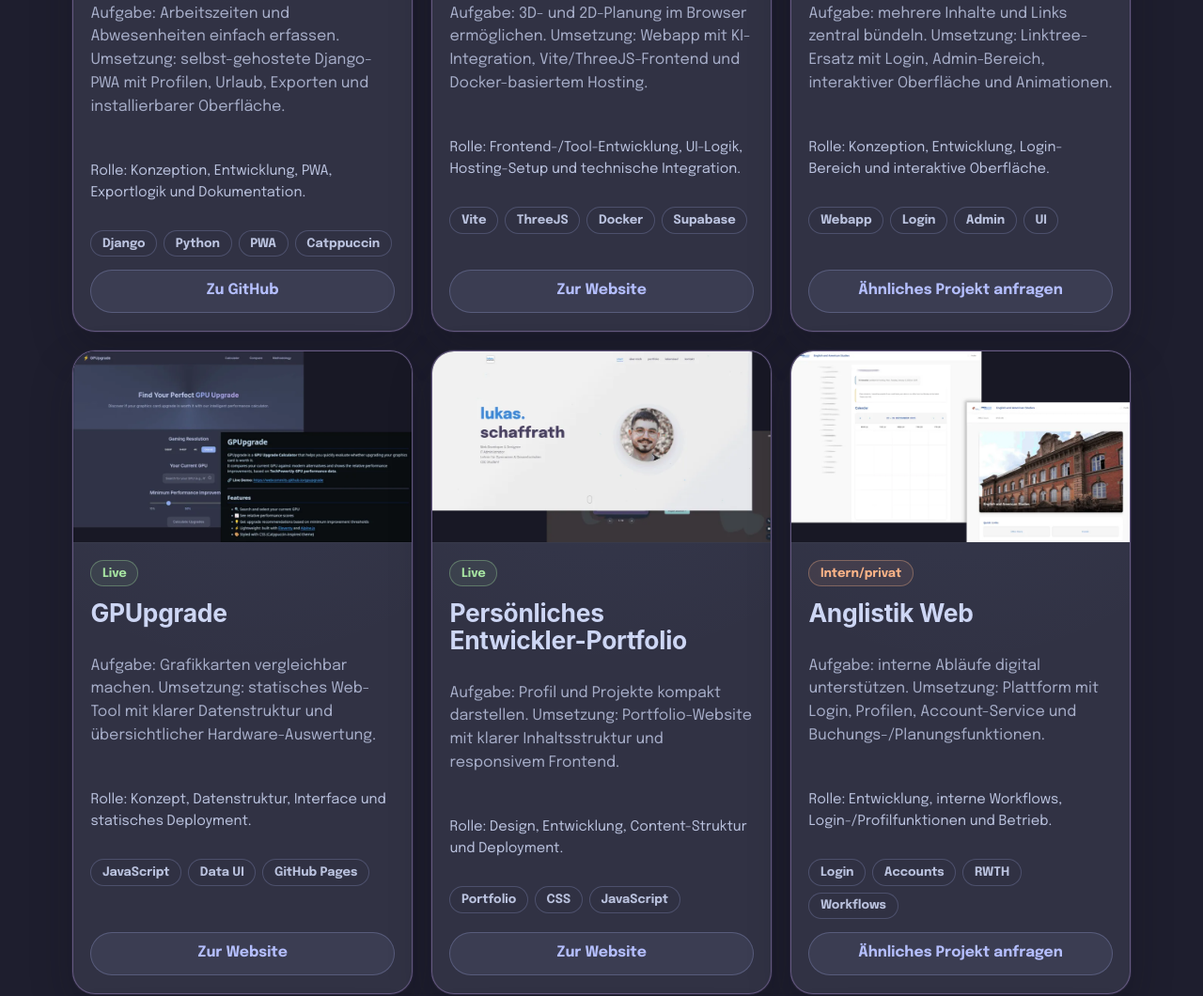
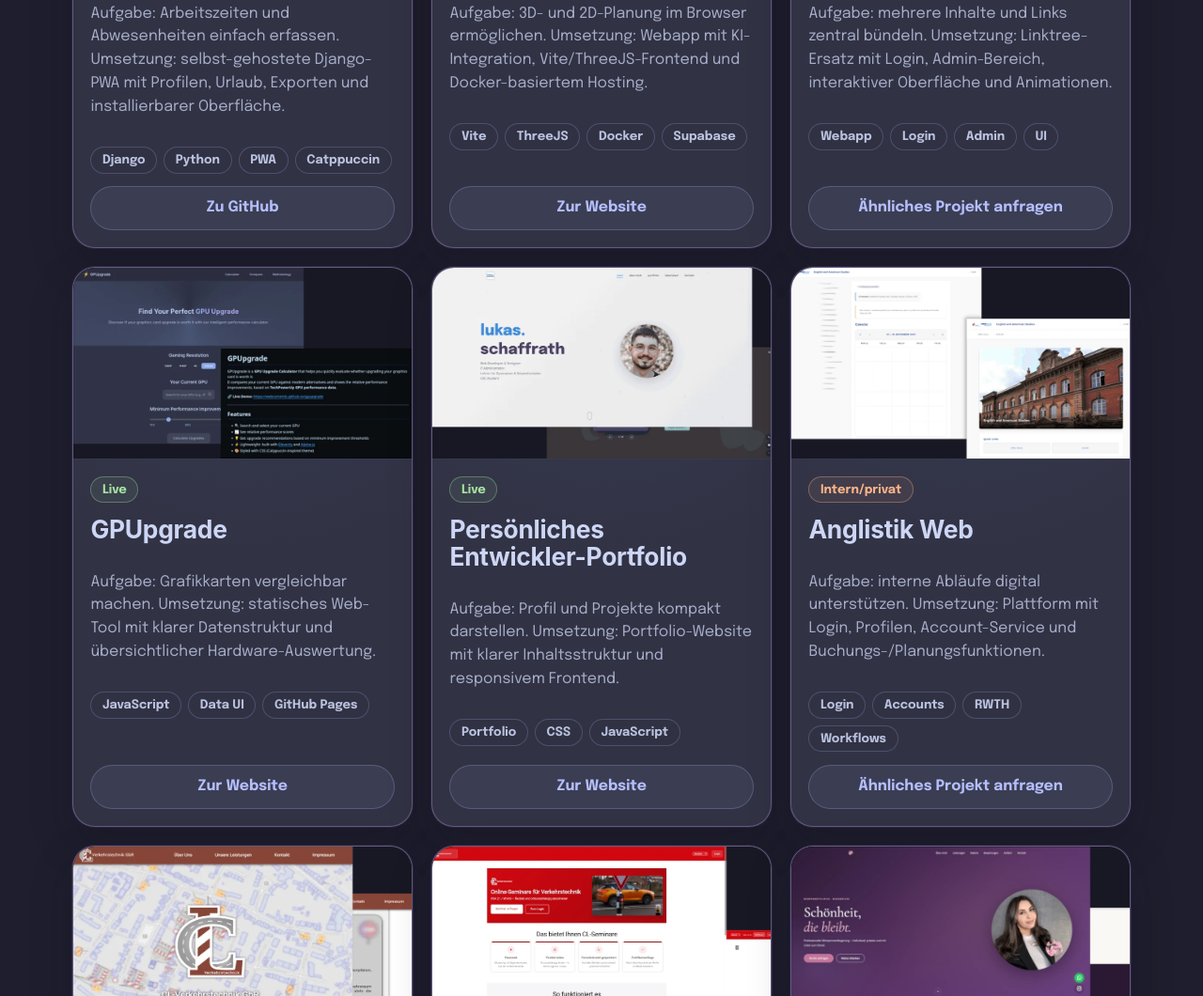
Before and after one commit to webCommits/webcommits-website, an Eleventy site: page src/portfolio.njk in a window 1280 px wide. Shown: the part 828-1888 px from the top of the page at 94% size. Built offline with nearby package versions, Linux system fonts and the light colour scheme; Eleventy itself is replaced by a stand-in of ours; files that its build step writes are made by us from their sources; a web font is replaced by a local one.

Commit message:
Portfolio: Rollen-Zeilen und -Keys entfernen

```diff
--- a/docs/static/style.css
+++ b/docs/static/style.css
@@ -3066,10 +3066,7 @@ nav a {
 .status-badge--internal { color: var(--peach); border-color: rgba(250, 179, 135, 0.35); background: rgba(250, 179, 135, 0.08); }
 .status-badge--source { color: var(--sapphire); border-color: rgba(116, 199, 236, 0.35); background: rgba(116, 199, 236, 0.08); }
 
-.portfolio-role {
-    color: var(--subtext1);
-    font-size: 0.92rem;
-}
+
 
 .steps-grid {
     grid-template-columns: repeat(4, minmax(0, 1fr));
--- a/src/portfolio.njk
+++ b/src/portfolio.njk
@@ -19,7 +19,6 @@
         <div class="badge-row"><span class="status-badge status-badge--source" data-i18n="port.status.opensource">Open Source</span><span class="status-badge status-badge--internal" data-i18n="port.status.selfhosted">Self-hosted</span></div>
         <h2 data-i18n="port.trackable.h3">trackable.</h2>
         <p data-i18n="port.trackable.p">Aufgabe: Arbeitszeiten und Abwesenheiten einfach erfassen. Umsetzung: selbst-gehostete Django-PWA mit Profilen, Urlaub, Exporten und installierbarer Oberfläche.</p>
-        <p class="portfolio-role" data-i18n="port.trackable.role">Rolle: Konzeption, Entwicklung, PWA, Exportlogik und Dokumentation.</p>
         <div class="tag-row"><span>Django</span><span>Python</span><span>PWA</span><span>Catppuccin</span></div>
         <a class="btn btn--ghost btn--full" href="https://github.com/webCommits/trackable" target="_blank" rel="noopener noreferrer" data-i18n="port.btn.github">Zu GitHub</a>
       </div>
@@ -31,7 +30,6 @@
         <div class="badge-row"><span class="status-badge status-badge--live" data-i18n="port.status.live">Live</span><span class="status-badge" data-i18n="port.status.webapp">Webapp</span></div>
         <h2 data-i18n="port.xrnexus.h3">XR Nexus</h2>
         <p data-i18n="port.xrnexus.p">Aufgabe: 3D- und 2D-Planung im Browser ermöglichen. Umsetzung: Webapp mit KI-Integration, Vite/ThreeJS-Frontend und Docker-basiertem Hosting.</p>
-        <p class="portfolio-role" data-i18n="port.xrnexus.role">Rolle: Frontend-/Tool-Entwicklung, UI-Logik, Hosting-Setup und technische Integration.</p>
         <div class="tag-row"><span>Vite</span><span>ThreeJS</span><span>Docker</span><span>Supabase</span></div>
         <a class="btn btn--ghost btn--full" href="https://xr-essential.com/de/products/xr-nexus" target="_blank" rel="noopener noreferrer" data-i18n="port.btn">Zur Website</a>
       </div>
@@ -43,7 +41,6 @@
         <div class="badge-row"><span class="status-badge status-badge--maintenance" data-i18n="port.status.maintenance">Derzeit wegen Wartung offline</span></div>
         <h2 data-i18n="port.p1.h3">Rückenwind Reise</h2>
         <p data-i18n="port.p1.p">Aufgabe: mehrere Inhalte und Links zentral bündeln. Umsetzung: Linktree-Ersatz mit Login, Admin-Bereich, interaktiver Oberfläche und Animationen.</p>
-        <p class="portfolio-role" data-i18n="port.p1.role">Rolle: Konzeption, Entwicklung, Login-Bereich und interaktive Oberfläche.</p>
         <div class="tag-row"><span>Webapp</span><span>Login</span><span>Admin</span><span>UI</span></div>
         <a class="btn btn--ghost btn--full" href="/contact/" data-i18n="port.btn.request">Ähnliches Projekt anfragen</a>
       </div>
@@ -55,7 +52,6 @@
         <div class="badge-row"><span class="status-badge status-badge--live" data-i18n="port.status.live">Live</span></div>
         <h2 data-i18n="port.p2.h3">GPUpgrade</h2>
         <p data-i18n="port.p2.p">Aufgabe: Grafikkarten vergleichbar machen. Umsetzung: statisches Web-Tool mit klarer Datenstruktur und übersichtlicher Hardware-Auswertung.</p>
-        <p class="portfolio-role" data-i18n="port.p2.role">Rolle: Konzept, Datenstruktur, Interface und statisches Deployment.</p>
         <div class="tag-row"><span>JavaScript</span><span>Data UI</span><span>GitHub Pages</span></div>
         <a class="btn btn--ghost btn--full" href="https://webcommits.github.io/gpupgrade/" target="_blank" rel="noopener noreferrer" data-i18n="port.btn">Zur Website</a>
       </div>
@@ -67,7 +63,6 @@
         <div class="badge-row"><span class="status-badge status-badge--live" data-i18n="port.status.live">Live</span></div>
         <h2 data-i18n="port.p3.h3">Persönliches Entwickler-Portfolio</h2>
         <p data-i18n="port.p3.p">Aufgabe: Profil und Projekte kompakt darstellen. Umsetzung: Portfolio-Website mit klarer Inhaltsstruktur und responsivem Frontend.</p>
-        <p class="portfolio-role" data-i18n="port.p3.role">Rolle: Design, Entwicklung, Content-Struktur und Deployment.</p>
         <div class="tag-row"><span>Portfolio</span><span>CSS</span><span>JavaScript</span></div>
         <a class="btn btn--ghost btn--full" href="https://www.lukasschaffrath.online/" target="_blank" rel="noopener noreferrer" data-i18n="port.btn">Zur Website</a>
       </div>
@@ -79,7 +74,6 @@
         <div class="badge-row"><span class="status-badge status-badge--internal" data-i18n="port.status.internal">Intern/privat</span></div>
         <h2 data-i18n="port.p4.h3">Anglistik Web</h2>
         <p data-i18n="port.p4.p">Aufgabe: interne Abläufe digital unterstützen. Umsetzung: Plattform mit Login, Profilen, Account-Service und Buchungs-/Planungsfunktionen.</p>
-        <p class="portfolio-role" data-i18n="port.p4.role">Rolle: Entwicklung, interne Workflows, Login-/Profilfunktionen und Betrieb.</p>
         <div class="tag-row"><span>Login</span><span>Accounts</span><span>RWTH</span><span>Workflows</span></div>
         <a class="btn btn--ghost btn--full" href="/contact/" data-i18n="port.btn.request">Ähnliches Projekt anfragen</a>
       </div>
@@ -91,7 +85,6 @@
         <div class="badge-row"><span class="status-badge status-badge--live" data-i18n="port.status.live">Live</span></div>
         <h2 data-i18n="port.p5.h3">CL-Verkehrstechnik</h2>
         <p data-i18n="port.p5.p">Aufgabe: Leistungen in der Verkehrstechnik klar erklären. Umsetzung: Unternehmenswebsite mit Angebotsstruktur, responsiver Oberfläche und Kontaktführung.</p>
-        <p class="portfolio-role" data-i18n="port.p5.role">Rolle: Website-Umsetzung, Struktur, responsive UI und laufende technische Betreuung.</p>
         <div class="tag-row"><span>Business Website</span><span>SEO</span><span>Responsive</span></div>
         <a class="btn btn--ghost btn--full" href="https://www.cl-verkehrstechnik.de/" target="_blank" rel="noopener noreferrer" data-i18n="port.btn">Zur Website</a>
       </div>
@@ -103,7 +96,6 @@
         <div class="badge-row"><span class="status-badge status-badge--live" data-i18n="port.status.live">Live</span><span class="status-badge" data-i18n="port.status.platform">Plattform</span></div>
         <h2 data-i18n="port.clseminare.h3">CL Seminare</h2>
         <p data-i18n="port.clseminare.p">Aufgabe: Online-Seminare in der Verkehrstechnik anbieten. Umsetzung: Plattform mit Anfrageprozess, Login und übersichtlicher Kursdarstellung.</p>
-        <p class="portfolio-role" data-i18n="port.clseminare.role">Rolle: Plattformkonzept, Webentwicklung, Nutzerführung und Kurs-/Anfrageprozess.</p>
         <div class="tag-row"><span>E-Learning</span><span>Login</span><span>Workflow</span></div>
         <a class="btn btn--ghost btn--full" href="https://seminare.cl-verkehrstechnik.de/" target="_blank" rel="noopener noreferrer" data-i18n="port.btn">Zur Website</a>
       </div>
@@ -115,7 +107,6 @@
         <div class="badge-row"><span class="status-badge status-badge--live" data-i18n="port.status.live">Live</span></div>
         <h2 data-i18n="port.p6.h3">Lashes by Dim</h2>
         <p data-i18n="port.p6.p">Aufgabe: Leistungen und Stil sichtbar machen. Umsetzung: interaktive Website mit Bildsprache, mobiler Optimierung und klarer Kontaktführung.</p>
-        <p class="portfolio-role" data-i18n="port.p6.role">Rolle: Design, Umsetzung, mobile Optimierung und Conversion-Führung.</p>
         <div class="tag-row"><span>Website</span><span>Design</span><span>Mobile UX</span></div>
         <a class="btn btn--ghost btn--full" href="https://lashesbydim.de/" target="_blank" rel="noopener noreferrer" data-i18n="port.btn">Zur Website</a>
       </div>
@@ -127,7 +118,6 @@
         <div class="badge-row"><span class="status-badge status-badge--live" data-i18n="port.status.live">Live</span></div>
         <h2 data-i18n="port.p7.h3">Ben-Bachmair</h2>
         <p data-i18n="port.p7.p">Aufgabe: Inhalte und Veröffentlichungen übersichtlich zugänglich machen. Umsetzung: schlanke Website für Profil, Texte und Kontaktinformationen.</p>
-        <p class="portfolio-role" data-i18n="port.p7.role">Rolle: Struktur, Website-Umsetzung und übersichtliche Inhaltsaufbereitung.</p>
         <div class="tag-row"><span>Website</span><span>Content</span><span>Responsive</span></div>
         <a class="btn btn--ghost btn--full" href="http://ben-bachmair.de/" target="_blank" rel="noopener noreferrer" data-i18n="port.btn">Zur Website</a>
       </div>
@@ -139,7 +129,6 @@
         <div class="badge-row"><span class="status-badge status-badge--live" data-i18n="port.status.live">Live</span></div>
         <h2 data-i18n="port.p8.h3">Kernbohrungen K. Günther</h2>
         <p data-i18n="port.p8.p">Aufgabe: regionale Handwerksleistungen auffindbar machen. Umsetzung: Website mit Leistungsüberblick, lokaler Ausrichtung und Kontaktmöglichkeit.</p>
-        <p class="portfolio-role" data-i18n="port.p8.role">Rolle: Website-Entwicklung, lokale Ausrichtung und Kontaktführung.</p>
         <div class="tag-row"><span>Handwerk</span><span>Website</span><span>SEO-Basis</span></div>
         <a class="btn btn--ghost btn--full" href="https://kernbohrungen-guenther.de/" target="_blank" rel="noopener noreferrer" data-i18n="port.btn">Zur Website</a>
       </div>
@@ -151,7 +140,6 @@
         <div class="badge-row"><span class="status-badge status-badge--source" data-i18n="port.status.opensource">Open Source</span></div>
         <h2 data-i18n="port.p9.h3">webCommits</h2>
         <p data-i18n="port.p9.p">Aufgabe: eigenes Angebot und Referenzen bündig präsentieren. Umsetzung: Eleventy-Website mit Design-System, i18n und statischem Deployment.</p>
-        <p class="portfolio-role" data-i18n="port.p9.role">Rolle: Konzept, Design-System, Eleventy-Umsetzung und kontinuierliche Optimierung.</p>
         <div class="tag-row"><span>Eleventy</span><span>Nunjucks</span><span>CSS</span><span>i18n</span></div>
         <a class="btn btn--ghost btn--full" href="https://github.com/webCommits/webcommits-website" target="_blank" rel="noopener noreferrer" data-i18n="port.btn.github">Zu GitHub</a>
       </div>
--- a/src/static/i18n.js
+++ b/src/static/i18n.js
@@ -516,18 +516,6 @@
     'port.p7.p': 'Aufgabe: Inhalte und Veröffentlichungen übersichtlich zugänglich machen. Umsetzung: schlanke Website für Profil, Texte und Kontaktinformationen.',
     'port.p8.p': 'Aufgabe: regionale Handwerksleistungen auffindbar machen. Umsetzung: Website mit Leistungsüberblick, lokaler Ausrichtung und Kontaktmöglichkeit.',
     'port.p9.p': 'Aufgabe: eigenes Angebot und Referenzen bündig präsentieren. Umsetzung: Eleventy-Website mit Design-System, i18n und statischem Deployment.',
-    'port.trackable.role': 'Rolle: Konzeption, Entwicklung, PWA, Exportlogik und Dokumentation.',
-    'port.xrnexus.role': 'Rolle: Frontend-/Tool-Entwicklung, UI-Logik, Hosting-Setup und technische Integration.',
-    'port.p1.role': 'Rolle: Konzeption, Entwicklung, Login-Bereich und interaktive Oberfläche.',
-    'port.p2.role': 'Rolle: Konzept, Datenstruktur, Interface und statisches Deployment.',
-    'port.p3.role': 'Rolle: Design, Entwicklung, Content-Struktur und Deployment.',
-    'port.p4.role': 'Rolle: Entwicklung, interne Workflows, Login-/Profilfunktionen und Betrieb.',
-    'port.p5.role': 'Rolle: Website-Umsetzung, Struktur, responsive UI und laufende technische Betreuung.',
-    'port.clseminare.role': 'Rolle: Plattformkonzept, Webentwicklung, Nutzerführung und Kurs-/Anfrageprozess.',
-    'port.p6.role': 'Rolle: Design, Umsetzung, mobile Optimierung und Conversion-Führung.',
-    'port.p7.role': 'Rolle: Struktur, Website-Umsetzung und übersichtliche Inhaltsaufbereitung.',
-    'port.p8.role': 'Rolle: Website-Entwicklung, lokale Ausrichtung und Kontaktführung.',
-    'port.p9.role': 'Rolle: Konzept, Design-System, Eleventy-Umsetzung und kontinuierliche Optimierung.',
 
     'ai.hero.title': 'KI-Beratung & technische Umsetzung für Unternehmen',
     'ai.hero.subtitle': 'Verständlich, praxisnah und datenschutzbewusst, von der ersten Idee bis zum nutzbaren Workflow.',
@@ -680,18 +668,6 @@
     'port.p7.p': 'Task: make content and publications easy to access. Implementation: lean website for profile, texts and contact information.',
     'port.p8.p': 'Task: make regional craft services discoverable. Implementation: website with service overview, local positioning and contact option.',
     'port.p9.p': 'Task: present my own offer and references concisely. Implementation: Eleventy site with design system, i18n and static deployment.',
-    'port.trackable.role': 'Role: concept, development, PWA, export logic and documentation.',
-    'port.xrnexus.role': 'Role: frontend/tool development, UI logic, hosting setup and technical integration.',
-    'port.p1.role': 'Role: concept, development, login area and interactive interface.',
-    'port.p2.role': 'Role: concept, data structure, interface and static deployment.',
-    'port.p3.role': 'Role: design, development, content structure and deployment.',
-    'port.p4.role': 'Role: development, internal workflows, login/profile features and operations.',
-    'port.p5.role': 'Role: website implementation, structure, responsive UI and ongoing technical support.',
-    'port.clseminare.role': 'Role: platform concept, web development, user guidance and course/enquiry flow.',
-    'port.p6.role': 'Role: design, implementation, mobile optimisation and conversion guidance.',
-    'port.p7.role': 'Role: structure, website implementation and clear content presentation.',
-    'port.p8.role': 'Role: website development, local positioning and contact guidance.',
-    'port.p9.role': 'Role: concept, design system, Eleventy implementation and continuous optimisation.',
 
     'ai.hero.title': 'AI consulting & technical implementation for companies',
     'ai.hero.subtitle': 'Understandable, practical and privacy-conscious, from the first idea to a usable workflow.',
@@ -899,18 +875,6 @@
     'port.p7.p': 'Task: make content and publications easy to access. Implementation: lean website for profile, texts and contact information.',
     'port.p8.p': 'Task: make regional craft services discoverable. Implementation: website with service overview, local positioning and contact option.',
     'port.p9.p': 'Task: present my own offer and references concisely. Implementation: Eleventy site with design system, i18n and static deployment.',
-    'port.trackable.role': 'Role: concept, development, PWA, export logic and documentation.',
-    'port.xrnexus.role': 'Role: frontend/tool development, UI logic, hosting setup and technical integration.',
-    'port.p1.role': 'Role: concept, development, login area and interactive interface.',
-    'port.p2.role': 'Role: concept, data structure, interface and static deployment.',
-    'port.p3.role': 'Role: design, development, content structure and deployment.',
-    'port.p4.role': 'Role: development, internal workflows, login/profile features and operations.',
-    'port.p5.role': 'Role: website implementation, structure, responsive UI and ongoing technical support.',
-    'port.clseminare.role': 'Role: platform concept, web development, user guidance and course/enquiry flow.',
-    'port.p6.role': 'Role: design, implementation, mobile optimisation and conversion guidance.',
-    'port.p7.role': 'Role: structure, website implementation and clear content presentation.',
-    'port.p8.role': 'Role: website development, local positioning and contact guidance.',
-    'port.p9.role': 'Role: concept, design system, Eleventy implementation and continuous optimisation.',
 
     'ai.hero.title': 'AI consulting & technical implementation for businesses',
     'ai.hero.subtitle': 'Understandable, practical and privacy-conscious, from first idea to usable workflow.',
--- a/src/static/style.css
+++ b/src/static/style.css
@@ -3066,10 +3066,7 @@ nav a {
 .status-badge--internal { color: var(--peach); border-color: rgba(250, 179, 135, 0.35); background: rgba(250, 179, 135, 0.08); }
 .status-badge--source { color: var(--sapphire); border-color: rgba(116, 199, 236, 0.35); background: rgba(116, 199, 236, 0.08); }
 
-.portfolio-role {
-    color: var(--subtext1);
-    font-size: 0.92rem;
-}
+
 
 .steps-grid {
     grid-template-columns: repeat(4, minmax(0, 1fr));
```
Also changed, not shown: docs/static/i18n.js (+0 -36 lines), docs/portfolio/index.html.
